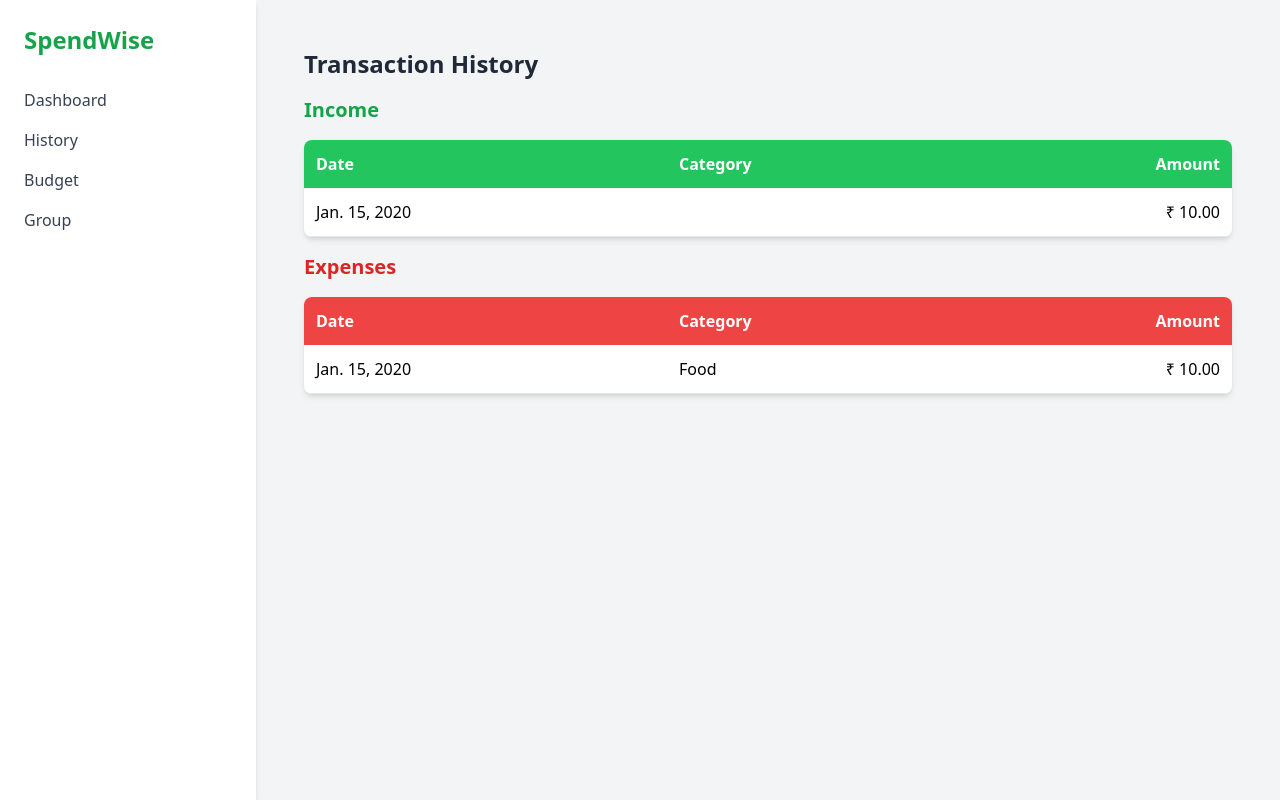
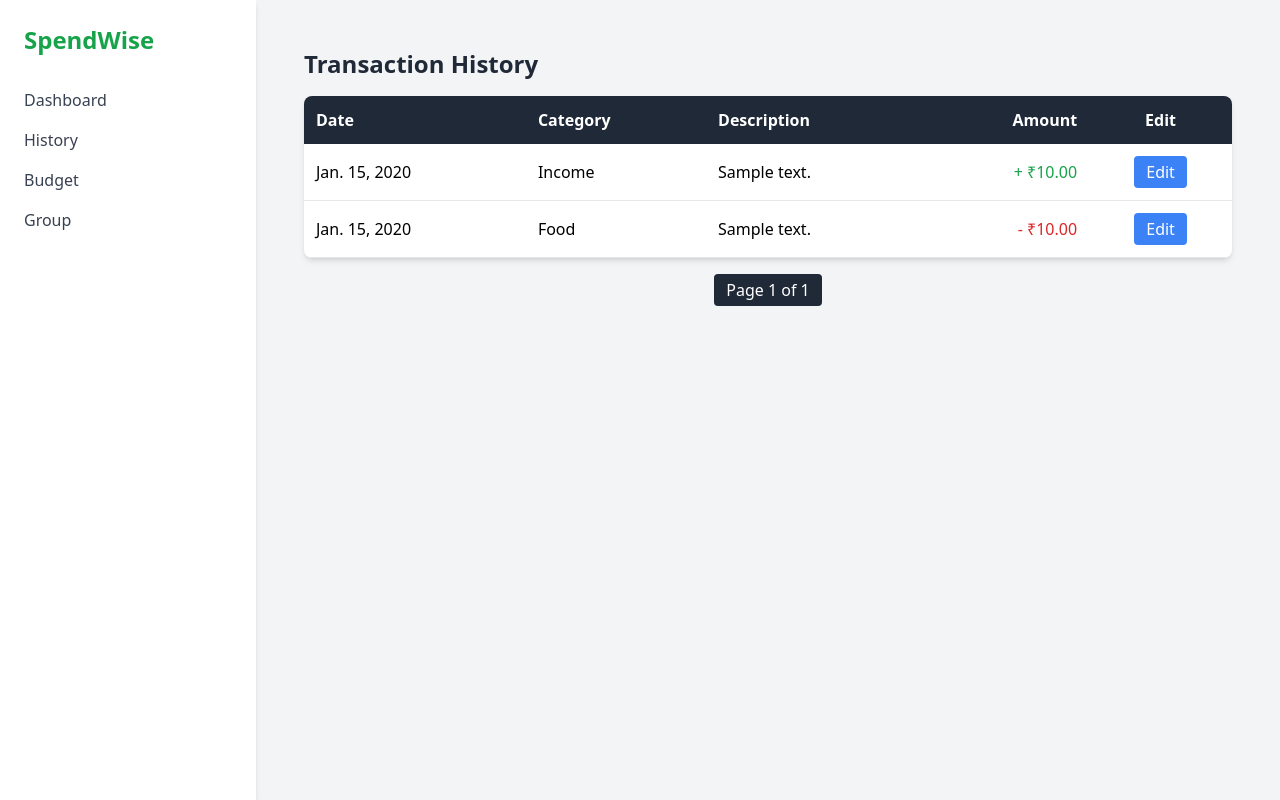
Before and after one commit to manishalama123/budget_system, a Django app: page /history/ in a window 1280 px wide. Run offline with Django 5.2, Linux system fonts and the light colour scheme; tables that the repository leaves empty hold one stand-in row (values such as "Sample post"); some libraries are stand-ins or nearby versions.

Commit message:
added pagination in history.html

```diff
--- a/budget/budget_app/templates/history.html
+++ b/budget/budget_app/templates/history.html
@@ -4,46 +4,52 @@
 <div class="container mx-auto p-6">
     <h2 class="text-2xl font-bold text-gray-800 mb-4">Transaction History</h2>
 
-    <!-- Income Table -->
-    <h3 class="text-xl font-semibold text-green-600">Income</h3>
     <table class="w-full bg-white shadow-md rounded-lg overflow-hidden my-4">
-        <thead class="bg-green-500 text-white">
+        <thead class="bg-gray-800 text-white">
             <tr>
                 <th class="p-3 text-left">Date</th>
                 <th class="p-3 text-left">Category</th>
+                <th class="p-3 text-left">Description</th>
                 <th class="p-3 text-right">Amount</th>
+                <th class="p-3 text-center">Edit</th>
             </tr>
         </thead>
         <tbody>
-            {% for income in incomes %}
+            {% for transaction in page_obj %}
             <tr class="border-b">
-                <td class="p-3">{{ income.date }}</td>
-                <td class="p-3">{{ income.category }}</td>
-                <td class="p-3 text-right">₹ {{ income.amount }}</td>
+                <td class="p-3">{{ transaction.date }}</td>
+                <td class="p-3">{{ transaction.category }}</td>
+                <td class="p-3">{{ transaction.description }}</td>
+                <td class="p-3 text-right {% if transaction.type == 'Income' %}text-green-600{% else %}text-red-600{% endif %}">
+                    {% if transaction.type == 'Income' %}
+                        + ₹{{ transaction.amount }}
+                    {% else %}
+                        - ₹{{ transaction.amount }}
+                    {% endif %}
+                </td>
+                <td class="p-3 text-center">
+                    <button class="bg-blue-500 text-white px-3 py-1 rounded">Edit</button>
+                </td>
             </tr>
             {% endfor %}
         </tbody>
     </table>
 
-    <!-- Expense Table -->
-    <h3 class="text-xl font-semibold text-red-600">Expenses</h3>
-    <table class="w-full bg-white shadow-md rounded-lg overflow-hidden my-4">
-        <thead class="bg-red-500 text-white">
-            <tr>
-                <th class="p-3 text-left">Date</th>
-                <th class="p-3 text-left">Category</th>
-                <th class="p-3 text-right">Amount</th>
-            </tr>
-        </thead>
-        <tbody>
-            {% for expense in expenses %}
-            <tr class="border-b">
-                <td class="p-3">{{ expense.date }}</td>
-                <td class="p-3">{{ expense.category }}</td>
-                <td class="p-3 text-right">₹ {{ expense.amount }}</td>
-            </tr>
-            {% endfor %}
-        </tbody>
-    </table>
+    <!-- Pagination Controls -->
+    <div class="flex justify-center space-x-2 mt-4">
+        {% if page_obj.has_previous %}
+            <a href="?page=1" class="px-3 py-1 bg-gray-300 text-gray-800 rounded">First</a>
+            <a href="?page={{ page_obj.previous_page_number }}" class="px-3 py-1 bg-gray-300 text-gray-800 rounded">Previous</a>
+        {% endif %}
+
+        <span class="px-3 py-1 bg-gray-800 text-white rounded">
+            Page {{ page_obj.number }} of {{ page_obj.paginator.num_pages }}
+        </span>
+
+        {% if page_obj.has_next %}
+            <a href="?page={{ page_obj.next_page_number }}" class="px-3 py-1 bg-gray-300 text-gray-800 rounded">Next</a>
+            <a href="?page={{ page_obj.paginator.num_pages }}" class="px-3 py-1 bg-gray-300 text-gray-800 rounded">Last</a>
+        {% endif %}
+    </div>
 </div>
 {% endblock %}
--- a/budget/budget_app/views.py
+++ b/budget/budget_app/views.py
@@ -3,6 +3,7 @@ from django.http import HttpResponse
 from . import models
 from .models import Income, Expense
 from decimal import Decimal
+from django.core.paginator import Paginator
 from django.db.models import Sum
 
 # def home(request):
@@ -48,11 +49,36 @@ def add_expense(request):
 
 
 def history(request):
-    incomes = Income.objects.all().order_by('-date')
-    expenses = Expense.objects.all().order_by('-date')
+    # Fetch income and expenses from the database
+    incomes = Income.objects.all()
+    expenses = Expense.objects.all()
 
-    context ={
-        'incomes' : incomes,
-        'expenses': expenses,
-    }
-    return render(request, 'history.html', context)
+    # Convert to a unified transaction format
+    transactions = [
+        {
+            "date": income.date,
+            "category": "Income",  # Default category for Income
+            "amount": income.amount,
+            "description": income.description,
+            "type": "Income"
+        }
+        for income in incomes
+    ] + [
+        {
+            "date": expense.date,
+            "category": expense.category,  # Use category for Expense
+            "amount": expense.amount,
+            "description": expense.description,
+            "type": "Expense"
+        }
+        for expense in expenses
+    ]
+
+    # Sort transactions by date (latest first)
+    transactions.sort(key=lambda x: x["date"], reverse=True)
+     # Add Pagination (5 transactions per page)
+    paginator = Paginator(transactions, 5)  # Change 5 to any number of transactions per page
+    page_number = request.GET.get("page")
+    page_obj = paginator.get_page(page_number)
+
+    return render(request, "history.html", {"page_obj": page_obj})
```
Also changed, not shown: budget/theme/static/css/dist/styles.css (+53 -4 lines).
